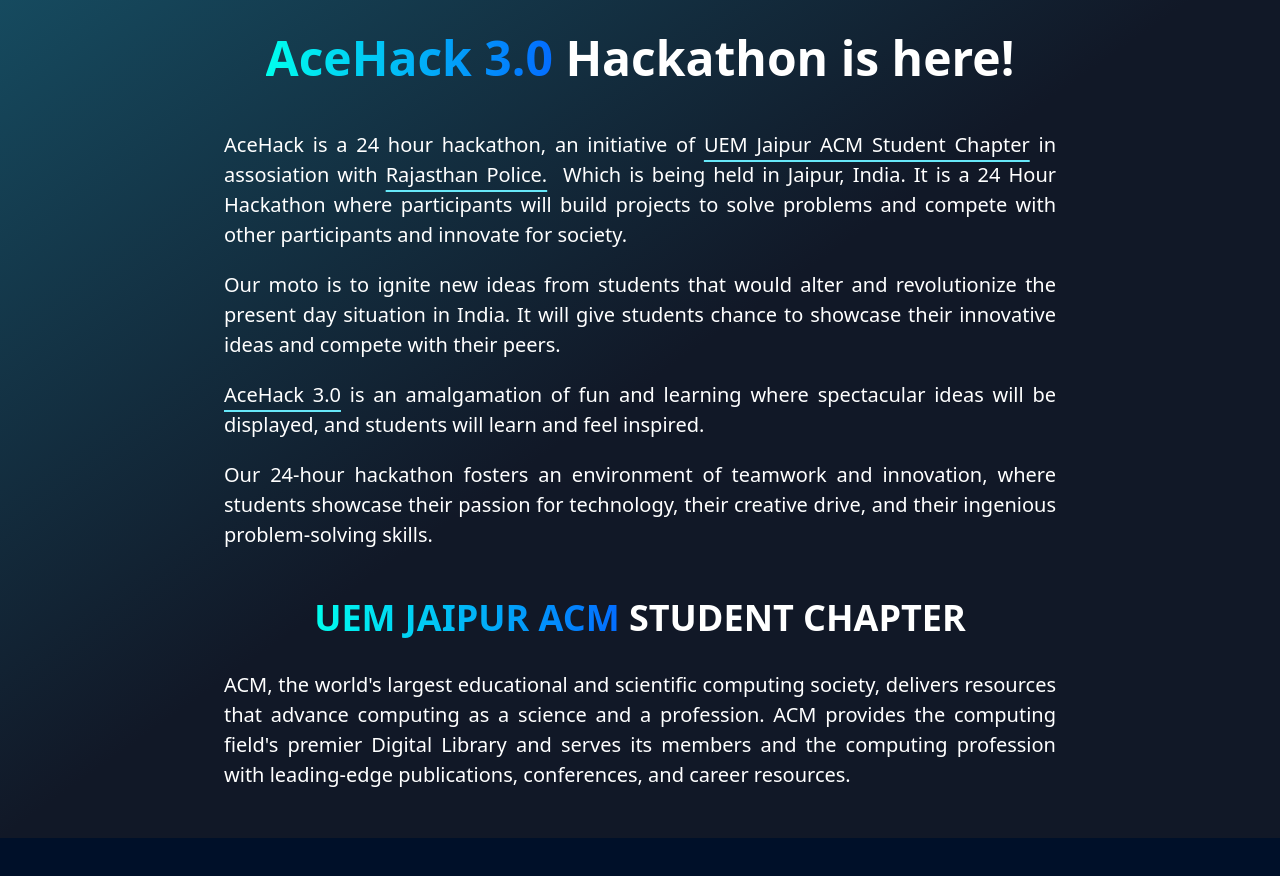
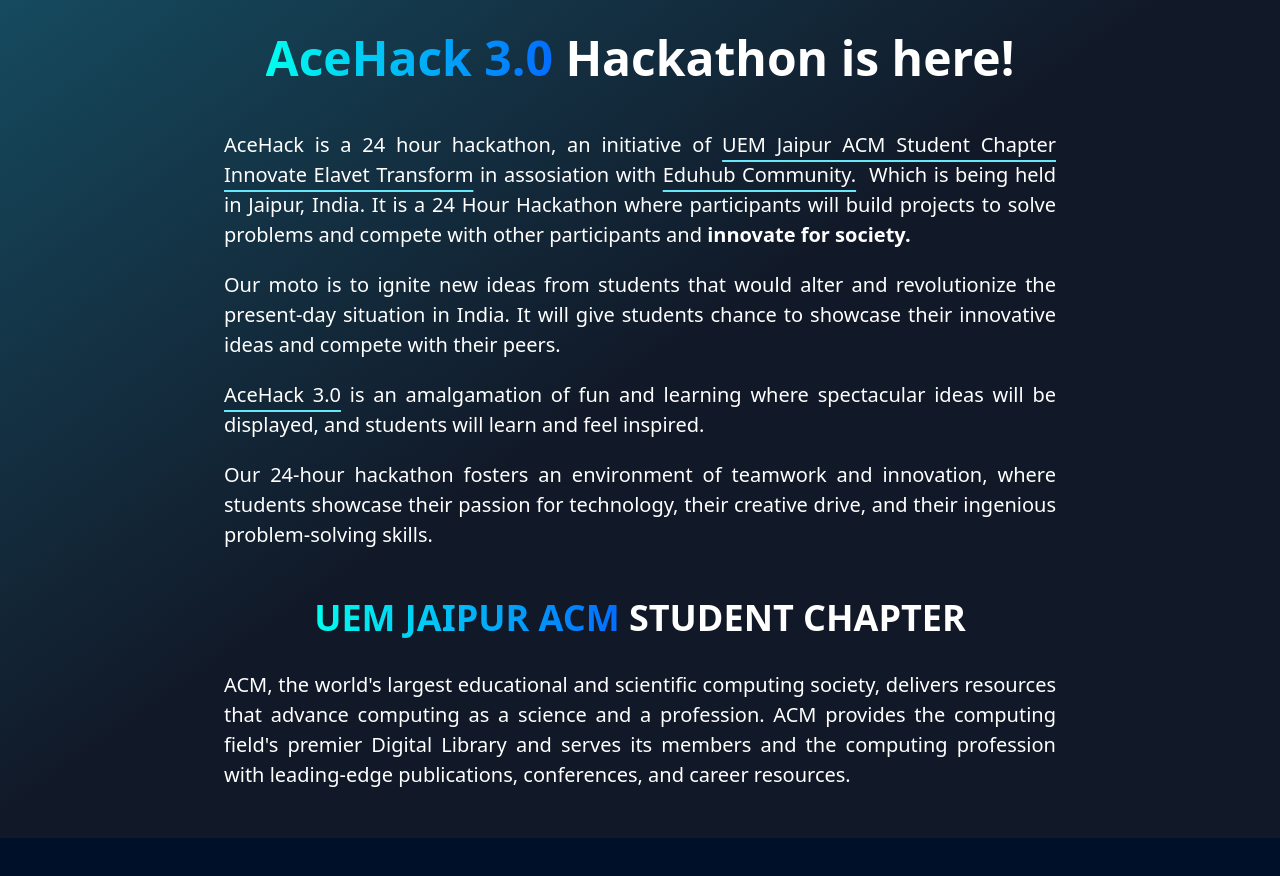
Before and after one commit to kshitijv256/aceHack2.0, a React (Vite) app: page / in a window 1280 px wide. Shown: the part 820-1696 px from the top of the page. Built offline with nearby package versions, Linux system fonts and the light colour scheme.

Commit message:
Update About.jsx

```diff
--- a/src/pages/About.jsx
+++ b/src/pages/About.jsx
@@ -14,15 +14,15 @@ const About = () => {
           <p>
             AceHack is a 24 hour hackathon, an initiative of{" "}
             <span className="underline-offset-8 underline decoration-cyan-300">
-              UEM Jaipur ACM Student Chapter
-            </span>{" "} in assosiation with{" "}<span className="underline-offset-8 underline decoration-cyan-300">Rajasthan Police.</span>
+              UEM Jaipur ACM Student Chapter Innovate Elavet Transform
+            </span>{" "} in assosiation with{" "}<span className="underline-offset-8 underline decoration-cyan-300">Eduhub Community.</span>
             &nbsp; Which is being held in Jaipur, India. It is a 24 Hour Hackathon
             where participants will build projects to solve problems and compete with
-            other participants and innovate for society.
+            other participants and <strong> innovate for society.</strong>
           </p>
           <p>
             Our moto is to ignite new ideas from students that would alter and
-            revolutionize the present day situation in India. It will give
+            revolutionize the present-day situation in India. It will give
             students chance to showcase their innovative ideas and compete with
             their peers.
           </p>
```
